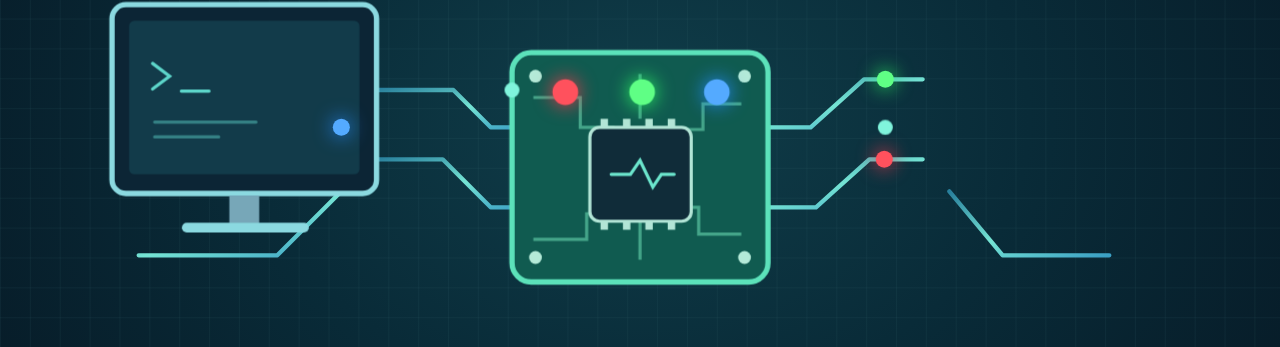
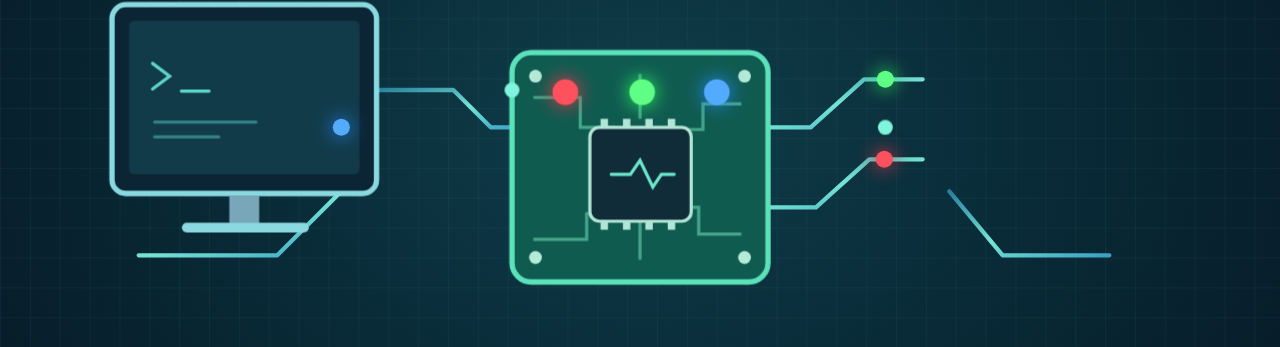
Before and after one commit to AdityaManivel/AdityaManivel.github.io, a Jekyll site: the page index.html, which Jekyll copies as it is, in a window 1280 px wide. Shown: the part 312-659 px from the top of the page. Built offline with Jekyll 4.4.1, drawn with Linux system fonts in a browser that asks for light colours.

Commit message:
Remove stray angled PCB trace from intro animation

```diff
--- a/index.html
+++ b/index.html
@@ -66,7 +66,7 @@
         <rect width="1200" height="560" fill="url(#am-grid-v2)"/>
         <g class="am-v2-traces" fill="none" stroke="url(#am-copper-v2)" stroke-width="4" stroke-linejoin="round" stroke-linecap="round">
           <path d="M350 235H425L460 270H500"/><path d="M700 270H760L810 225H865"/>
-          <path d="M350 300H415L460 345H500"/><path d="M700 345H765L815 300H865"/>
+          <path d="M700 345H765L815 300H865"/>
           <path d="M600 145V210"/><path d="M600 405V460"/>
           <path d="M130 390H260L320 330"/><path d="M1040 390H940L890 330"/>
         </g>
```
